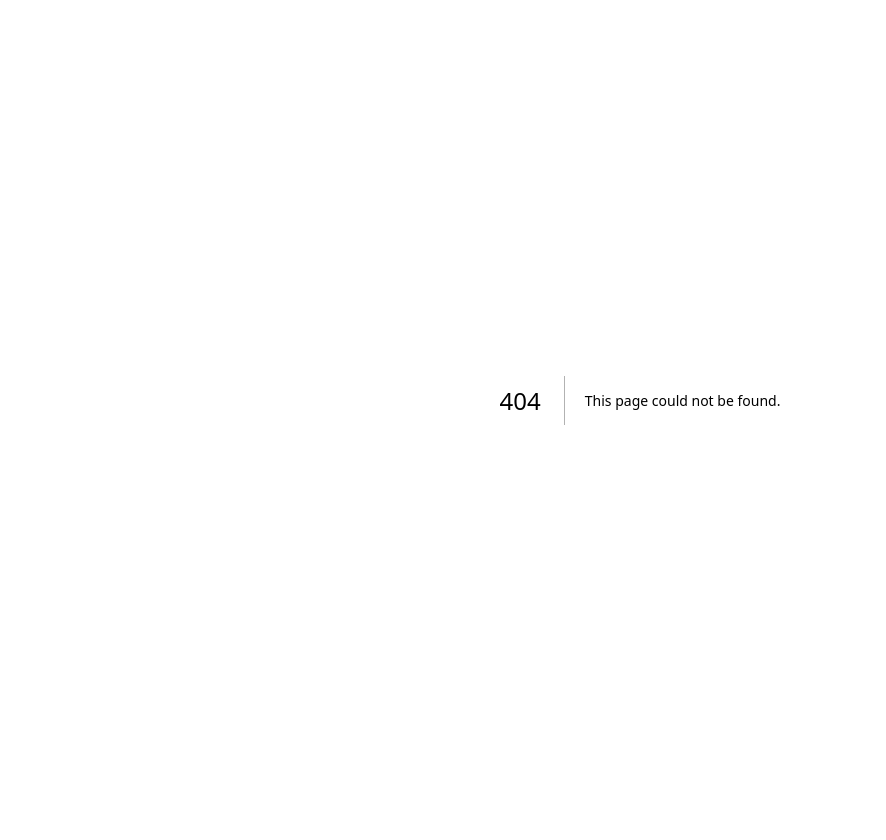
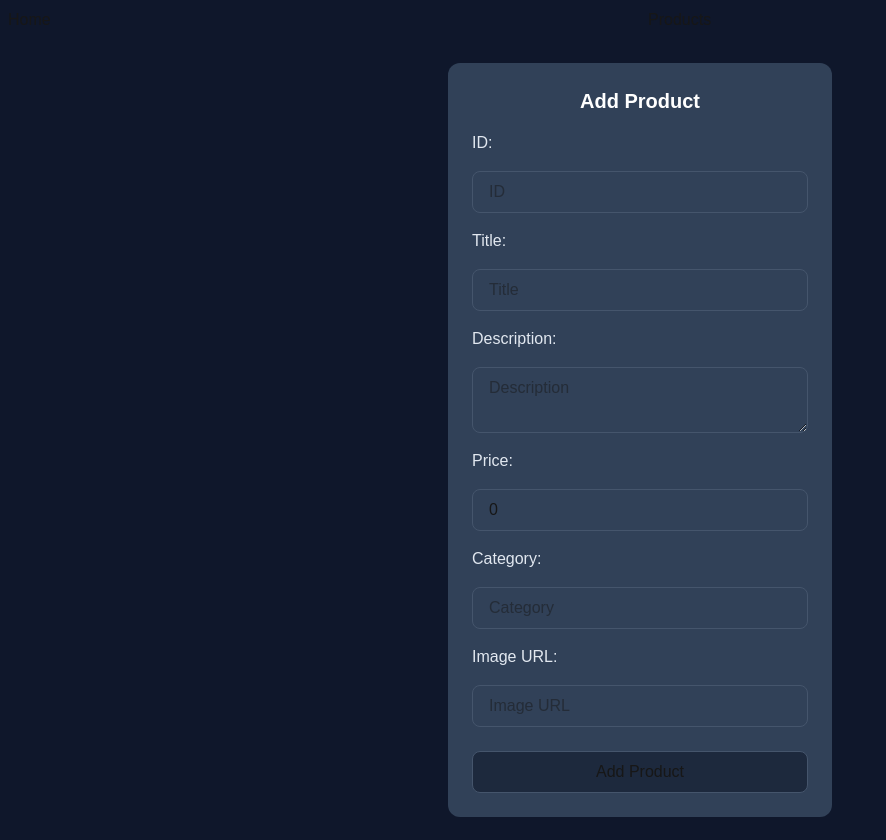
Before and after one commit to udjoshi12/Product-Listing-Next, a Next.js app: page /admin/add-product in a window 1280 px wide. Before the commit this address had no page. Shown: the whole page, without its empty margins (0-886 px from the left). Before the commit the page ends 800 px from the top, so only its background shows below. Built offline with nearby package versions, Linux system fonts and the light colour scheme.

Commit message:
add admin page, beautify homepage

```diff
--- /dev/null
+++ b/app/admin/add-product/page.js
@@ -0,0 +1,155 @@
+"use client";
+
+import { useState } from "react";
+
+export default function AddProduct() {
+  const [formData, setFormData] = useState({
+    id: "",
+    title: "",
+    description: "",
+    price: 0,
+    category: "",
+    image: "",
+  });
+
+  const [success, setSuccess] = useState(false);
+  const [loading, setLoading] = useState(false);
+
+  function handleChange(e) {
+    const { name, value } = e.target;
+
+    setFormData((prev) => ({
+      ...prev,
+      [name]: value,
+    }));
+    console.log(formData);
+  }
+
+  async function handleSubmit(e) {
+    e.preventDefault();
+    setLoading(true);
+    setSuccess(false);
+
+    const res = await fetch("../../api/products", {
+      method: "POST",
+      headers: {
+        "Content-Type": "application/json",
+      },
+      body: JSON.stringify(formData),
+    });
+
+    if (res.ok) {
+      setSuccess(true);
+      setFormData({
+        id: null,
+        title: "",
+        description: "",
+        price: "",
+        category: "",
+        image: "",
+      });
+    }
+
+    setLoading(false);
+  }
+
+  return (
+    <div className="h-screen flex justify-center items-center bg-slate-900 ">
+      <form
+        onSubmit={handleSubmit}
+        className="flex flex-col gap-4 bg-slate-700 p-6 rounded-xl w-96"
+      >
+        <h1 className="text-xl font-bold text-white text-center">
+          Add Product
+        </h1>
+        <label htmlFor="id" className="text-slate-200">
+          ID:
+        </label>
+        <input
+          id="id"
+          name="id"
+          placeholder="ID"
+          value={formData.id}
+          onChange={handleChange}
+          className="px-4 py-2 rounded-lg border border-slate-600"
+          required
+          type="number"
+        />
+        <label htmlFor="title" className="text-slate-200">
+          Title:
+        </label>
+        <input
+          name="title"
+          placeholder="Title"
+          value={formData.title}
+          onChange={handleChange}
+          className="px-4 py-2 rounded-lg border border-slate-600"
+          required
+        />
+        <label htmlFor="description" className="text-slate-200">
+          Description:
+        </label>
+        <textarea
+          id="description"
+          name="description"
+          placeholder="Description"
+          value={formData.description}
+          onChange={handleChange}
+          className="px-4 py-2 rounded-lg border border-slate-600"
+          required
+        />
+        <label htmlFor="price" className="text-slate-200">
+          Price:
+        </label>
+        <input
+          id="price"
+          name="price"
+          type="number"
+          placeholder="Price"
+          value={formData.price}
+          onChange={handleChange}
+          className="px-4 py-2 rounded-lg border border-slate-600"
+          required
+        />
+        <label htmlFor="category" className="text-slate-200">
+          Category:
+        </label>
+        <input
+          id="category"
+          name="category"
+          placeholder="Category"
+          value={formData.category}
+          onChange={handleChange}
+          className="px-4 py-2 rounded-lg border border-slate-600"
+          required
+        />
+        <label htmlFor="image" className="text-slate-200">
+          Image URL:
+        </label>
+        <input
+          name="image"
+          id="image"
+          placeholder="Image URL"
+          value={formData.image}
+          onChange={handleChange}
+          className="px-4 py-2 rounded-lg border border-slate-600"
+          required
+        />
+
+        <button
+          type="submit"
+          disabled={loading}
+          className="mt-2 text-slate-70 py-2 border border-slate-600 bg-slate-800 hover:bg-slate-500 hover:text-slate-50 transition-all duration-300 rounded-lg"
+        >
+          {loading ? "Adding..." : "Add Product"}
+        </button>
+
+        {success && (
+          <p className="text-green-400 text-center ">
+            Product added successfully!
+          </p>
+        )}
+      </form>
+    </div>
+  );
+}
--- /dev/null
+++ b/app/admin/page.js
@@ -0,0 +1,17 @@
+import Link from "next/link";
+
+export default function Admin() {
+  return (
+    <div className="h-screen bg-slate-900 flex flex-col py-10 items-center">
+      <h1>Admin</h1>
+      <div className="w-1/8">
+        <Link
+          href="/admin/add-product"
+          className="bg-slate-700 text-slate-100 px-6 py-2 rounded-lg "
+        >
+          Add Product
+        </Link>
+      </div>
+    </div>
+  );
+}
--- /dev/null
+++ b/app/api/products/route.js
@@ -0,0 +1,16 @@
+let products = [];
+
+export async function POST(request) {
+  const product = await request.json();
+  products.push(product);
+  console.log(products);
+  return Response.json({
+    success: true,
+    products,
+  });
+}
+
+export async function GET() {
+  // console.log("FETCHING PRODUCTS", products);
+  return Response.json(products);
+}
--- a/app/components/productCard.js
+++ b/app/components/productCard.js
@@ -1,12 +1,30 @@
-export default function ProductCard({product}) {
-    return <div className="h-full flex gap-4 flex-col justify-center items-center w-1/2 p-6 ml-auto mr-auto shadow-lg shadow-slate-700/50">
-            <img src = {product.image} alt = "product image"/>
-            <p className="text-center font-bold text-base text-slate-100">{product.title}</p>
-            <p className="text-center font-bold text-lg text-slate-300">₹{product.price}</p>
-            <p className="text-center font-bold text-base text-slate-300">About the product: <br/>{product.description}<br/></p>
-            <p className="text-center font-bold text-base text-slate-300">Category: {product.category}<br/></p>
-            <p className="text-center font-bold text-base text-slate-300">Rating: {product.rating.rate}<br/></p>
-            <p className="text-center font-bold text-base text-slate-300">Number of ratings: {product.rating.count}<br/></p>
-            <p></p>
-        </div>;
+export default function ProductCard({ product }) {
+  return (
+    <div className="h-screen flex gap-4 flex-col justify-center items-center w-1/2 p-6 ml-auto mr-auto shadow-lg shadow-slate-700/50 bg-slate-900">
+      <img src={product.image} alt="product image" />
+      <p className="text-center font-bold text-base text-slate-100">
+        {product.title}
+      </p>
+      <p className="text-center font-bold text-lg text-slate-300">
+        ₹{product.price}
+      </p>
+      <p className="text-center font-bold text-base text-slate-300">
+        About the product: <br />
+        {product.description}
+        <br />
+      </p>
+      <p className="text-center font-bold text-base text-slate-300">
+        Category: {product.category}
+        <br />
+      </p>
+      <p className="text-center font-bold text-base text-slate-300">
+        {product.rating && `Rating: ${product.rating.rate}`}
+        <br />
+      </p>
+      <p className="text-center font-bold text-base text-slate-300">
+        {product.rating && `Number of ratings: ${product.rating.count}`}
+        <br />
+      </p>
+    </div>
+  );
 }
--- a/app/layout.js
+++ b/app/layout.js
@@ -1,5 +1,6 @@
 import { Geist, Geist_Mono } from "next/font/google";
 import "./globals.css";
+import Navigation from "./components/navigation";
 
 const geistSans = Geist({
   variable: "--font-geist-sans",
@@ -22,6 +23,7 @@ export default function RootLayout({ children }) {
       <body
         className={`${geistSans.variable} ${geistMono.variable} antialiased`}
       >
+        <Navigation />
         {children}
       </body>
     </html>
--- a/app/page.js
+++ b/app/page.js
@@ -1,13 +1,33 @@
 // import Link from "next/link";
-import Navigation from "./components/navigation";
+// import Navigation from "./components/navigation";
+
+import Link from "next/link";
 
 export default function Page() {
-    return <div className="bg-slate-900 h-screen">
-        <div className="h-1/2">
-            <Navigation />
+  return (
+    <main className="min-h-screen bg-slate-900 text-white">
+      <section className="flex flex-col items-center justify-center text-center py-24 px-6">
+        <h1 className="text-4xl font-bold">Product Store</h1>
+        <p className="mt-4 text-slate-300 max-w-xl">
+          Browse products, view details, and manage inventory through the admin
+          panel.
+        </p>
+        <div className="mt-8 flex gap-4">
+          <Link
+            href="/products"
+            className="bg-slate-700 px-6 py-3 rounded-lg font-semibold hover:bg-slate-600 text-slate-70"
+          >
+            View Products
+          </Link>
+
+          <Link
+            href="/admin/add-product"
+            className="bg-slate-700 px-6 py-3 rounded-lg hover:bg-slate-600 text-slate-70 font-semibold"
+          >
+            Admin Panel
+          </Link>
         </div>
-        <div className="h-1/2">
-
-        </div>
-    </div>;
+      </section>
+    </main>
+  );
 }
--- a/app/products/[id]/page.js
+++ b/app/products/[id]/page.js
@@ -1,18 +1,57 @@
-import Navigation from "../../components/navigation";
+// import Navigation from "../../components/navigation";
 import ProductCard from "../../components/productCard";
-export default async function Page({params}) {
-    try{
-        const {id} = await params;
-        const res = await fetch(`https://fakestoreapi.com/products/${id}`, {cache: "no-store"});
-        console.log(res);
-        const data = await res.json();
-        return <div className="bg-slate-900 h-screen">
-            <Navigation />
-            <ProductCard product={data}/>
-        </div>;
-    }catch(error){
-        console.log(error);
-        return <div>Something went wrong</div>;
+
+export async function getProduct(id) {
+  const res = await fetch(`https://fakestoreapi.com/products/${id}`);
+
+  if (res.ok) {
+    const text = await res.text();
+    if (text) {
+      return JSON.parse(text);
     }
+  }
+  const resLocal = await fetch(`http://localhost:3000/api/products`);
 
+  if (!resLocal.ok) {
+    throw new Error("Failed to fetch local products");
+  }
+
+  const localText = await resLocal.text();
+
+  if (!localText) {
+    throw new Error("Local products API returned empty response");
+  }
+
+  const localProducts = JSON.parse(localText);
+
+  const product = localProducts.find((p) => p.id.toString() === id);
+
+  if (!product) {
+    throw new Error(`Product with id ${id} not found`);
+  }
+
+  return product;
 }
+
+export async function generateStaticParams() {
+  const res = await fetch("https://fakestoreapi.com/products");
+  const products = await res.json();
+  const resLocal = await fetch("http://localhost:3000/api/products");
+  const localProducts = await resLocal.json();
+  localProducts.map((item) => products.push(item));
+  console.log("this is the product thing in the page[id] page", products);
+  return products.map((p) => ({
+    id: p.id.toString(),
+  }));
+}
+
+export default async function Page({ params }) {
+  const { id } = await params;
+
+  return (
+    <div className="bg-slate-900 h-full">
+      {/* <Navigation /> */}
+      <ProductCard product={await getProduct(id)} className="ml-auto mr-auto" />
+    </div>
+  );
+}
--- a/app/products/page.js
+++ b/app/products/page.js
@@ -1,16 +1,28 @@
 import Link from "next/link";
-import Navigation from "../components/navigation";
+// import Navigation from "../components/navigation";
 import Product from "../components/product";
 
 export default async function Page() {
-    const res = await fetch("https://fakestoreapi.com/products", {cache: "no-store"});
-    const data = await res.json();
-    return <div className="bg-slate-900">
-            <Navigation />
-            <div className="grid grid-cols-2 sm:grid-cols-3 md:grid-cols-3 gap-4 justify-center items-center h-100vh" >
-                {data.map((product) => (
-                    <Link key={product.id} href={`/products/${product.id}`}><Product key={product.id} product={product}/></Link>
-                ))}
-            </div>
-    </div>;
+  <div className="bg-red-500 text-white p-10">TEST</div>;
+
+  const res = await fetch("https://fakestoreapi.com/products", {
+    cache: "no-store",
+  });
+  const resLocal = await fetch("http://localhost:3000/api/products");
+  const data = await res.json();
+  const tempData = await resLocal.json();
+  tempData.map((item) => data.push(item));
+  console.log("LOCAL DATA", data);
+  return (
+    <div className="bg-slate-900">
+      {/* <Navigation /> */}
+      <div className="grid grid-cols-2 sm:grid-cols-3 md:grid-cols-3 gap-4 justify-center items-center h-100vh">
+        {data.map((product) => (
+          <Link key={product.id} href={`/products/${product.id}`}>
+            <Product key={product.id} product={product} />
+          </Link>
+        ))}
+      </div>
+    </div>
+  );
 }
```
